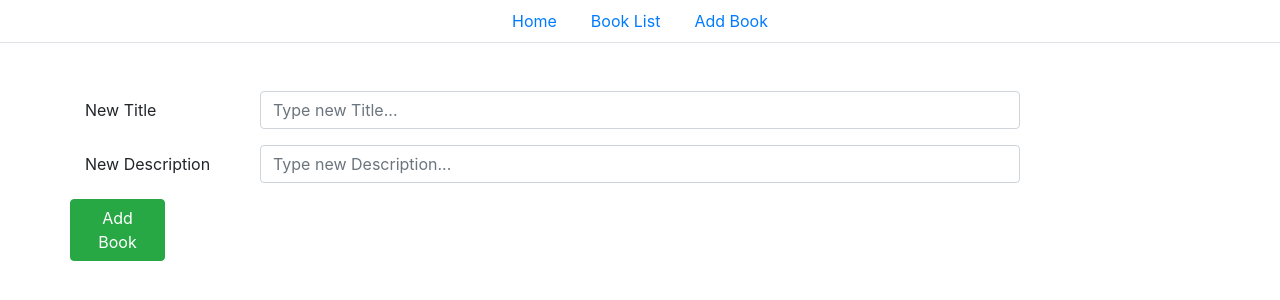
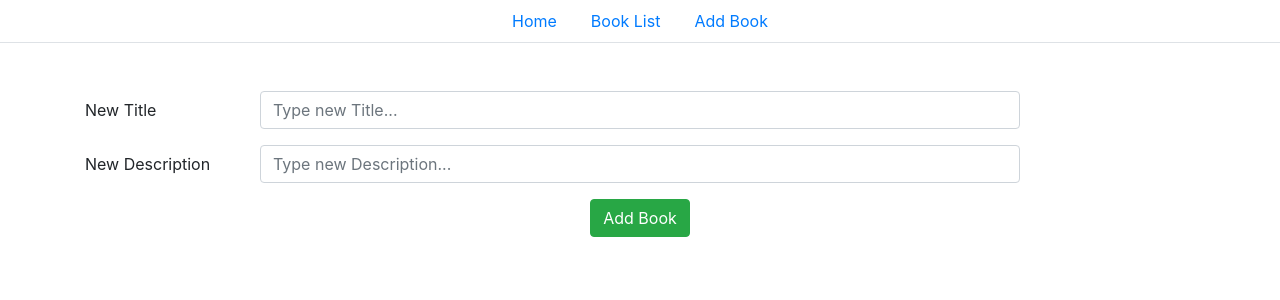
Before and after one commit to krystiankedra/Bookstore_Nuxt_Electron, a Nuxt app: page /books/addBook in a window 1280 px wide. Shown: the top 300 px of the page. Built offline with nearby package versions, Linux system fonts and the light colour scheme; what vue-resource would draw is missing.

Commit message:
adding new class to button in addBook.Vue

```diff
--- a/pages/books/addBook.vue
+++ b/pages/books/addBook.vue
@@ -10,8 +10,8 @@
       <label for="" class="col-sm-2 col-form-label">New Description</label>
       <input type="text" class="col-sm-8 col-sm-offset-2 form-control" placeholder="Type new Description..."  v-model="description">
     </div>
-    <div class="form-group row">
-      <button class="btn btn-success col-sm-1 offset sm-11" @click="addBook">Add Book</button>
+    <div class="row justify-content-center">
+      <button class="btn btn-success" @click="addBook">Add Book</button>
     </div>
   </div>
 </template>
```
